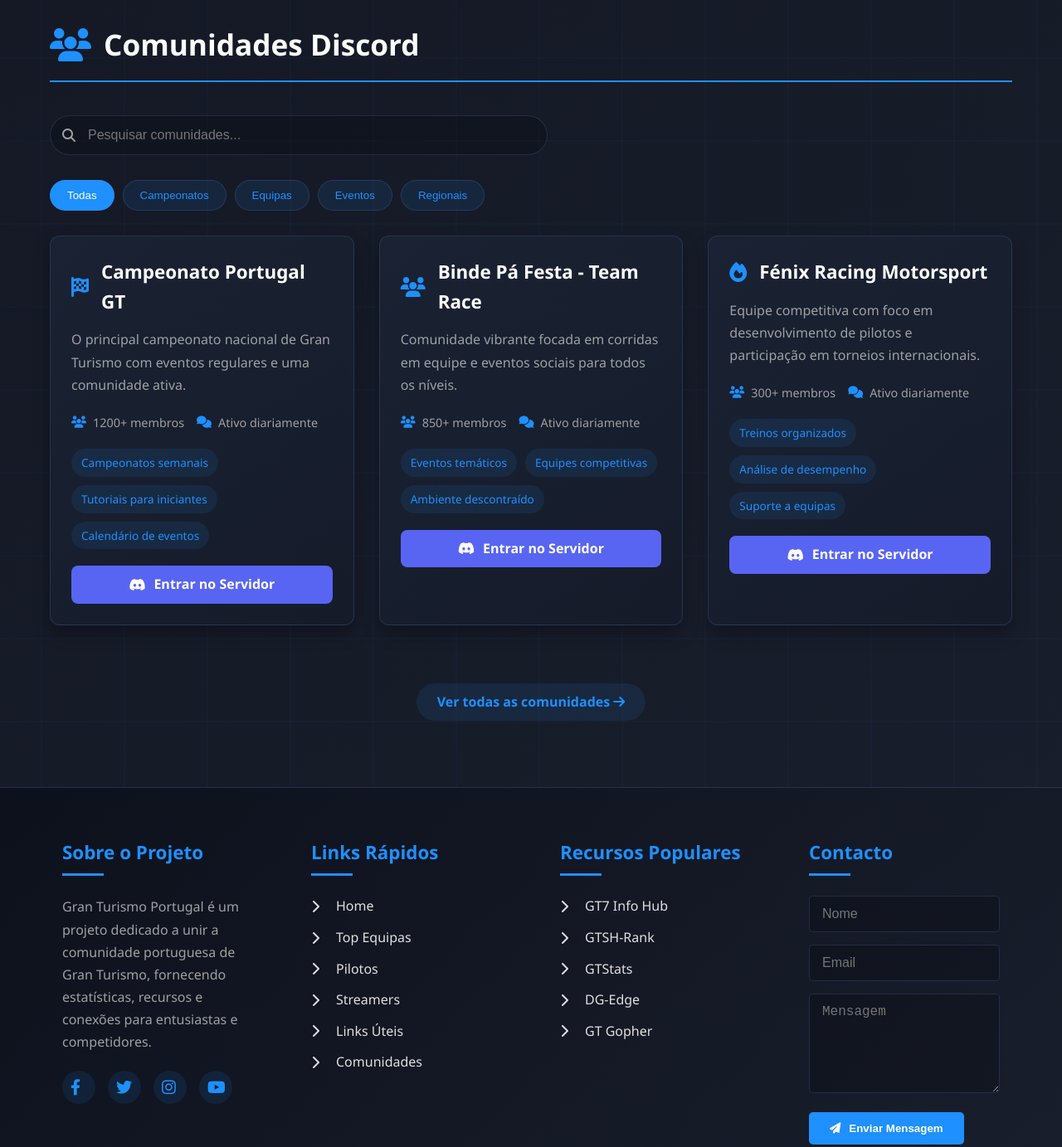
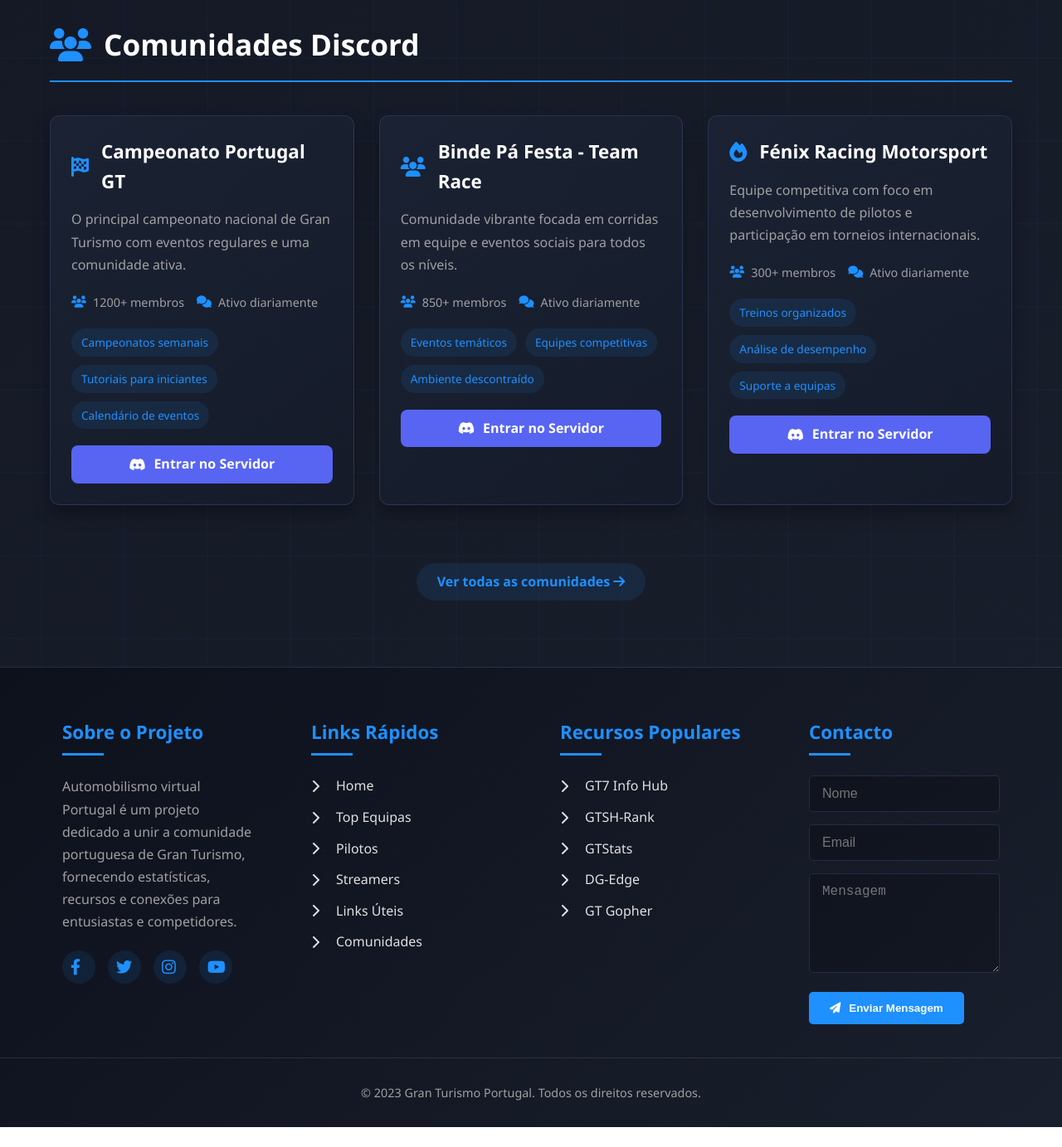
Before and after one commit to avportugal/gt-wiki, a plain HTML site: page index.html in a window 1280 px wide. Shown: the part 4880-6263 px from the top of the page at 83% size. After the commit the page ends 6239 px from the top, so only its background shows below. Drawn offline with Linux system fonts and the light colour scheme.

Commit message:
Update index.html

```diff
--- a/index.html
+++ b/index.html
@@ -3,7 +3,7 @@
 <head>
   <meta charset="UTF-8">
   <meta name="viewport" content="width=device-width, initial-scale=1.0">
-  <title>Gran Turismo Portugal</title>
+  <title>Automobilismo Virtual Portugal</title>
   <link rel="stylesheet" href="https://cdnjs.cloudflare.com/ajax/libs/font-awesome/6.4.0/css/all.min.css">
   <style>
     * {
@@ -1617,19 +1617,6 @@
       <h2>Comunidades Discord</h2>
     </div>
 
-    <div class="search-container">
-      <i class="fas fa-search"></i>
-      <input type="text" id="searchInput" placeholder="Pesquisar comunidades...">
-    </div>
-
-    <div class="filter-buttons">
-      <button class="filter-btn active" data-filter="all">Todas</button>
-      <button class="filter-btn" data-filter="championship">Campeonatos</button>
-      <button class="filter-btn" data-filter="team">Equipas</button>
-      <button class="filter-btn" data-filter="events">Eventos</button>
-      <button class="filter-btn" data-filter="regional">Regionais</button>
-    </div>
-
     <div class="communities-grid">
       <!-- Community 1 -->
       <div class="community-card" data-category="championship">
@@ -1723,7 +1710,7 @@
     <div class="footer-content">
       <div class="footer-column">
         <h3>Sobre o Projeto</h3>
-        <p>Gran Turismo Portugal é um projeto dedicado a unir a comunidade portuguesa de Gran Turismo, fornecendo estatísticas, recursos e conexões para entusiastas e competidores.</p>
+        <p>Automobilismo virtual Portugal é um projeto dedicado a unir a comunidade portuguesa de Gran Turismo, fornecendo estatísticas, recursos e conexões para entusiastas e competidores.</p>
         <div class="social-links">
           <a href="#"><i class="fab fa-facebook-f"></i></a>
           <a href="#"><i class="fab fa-twitter"></i></a>
```
